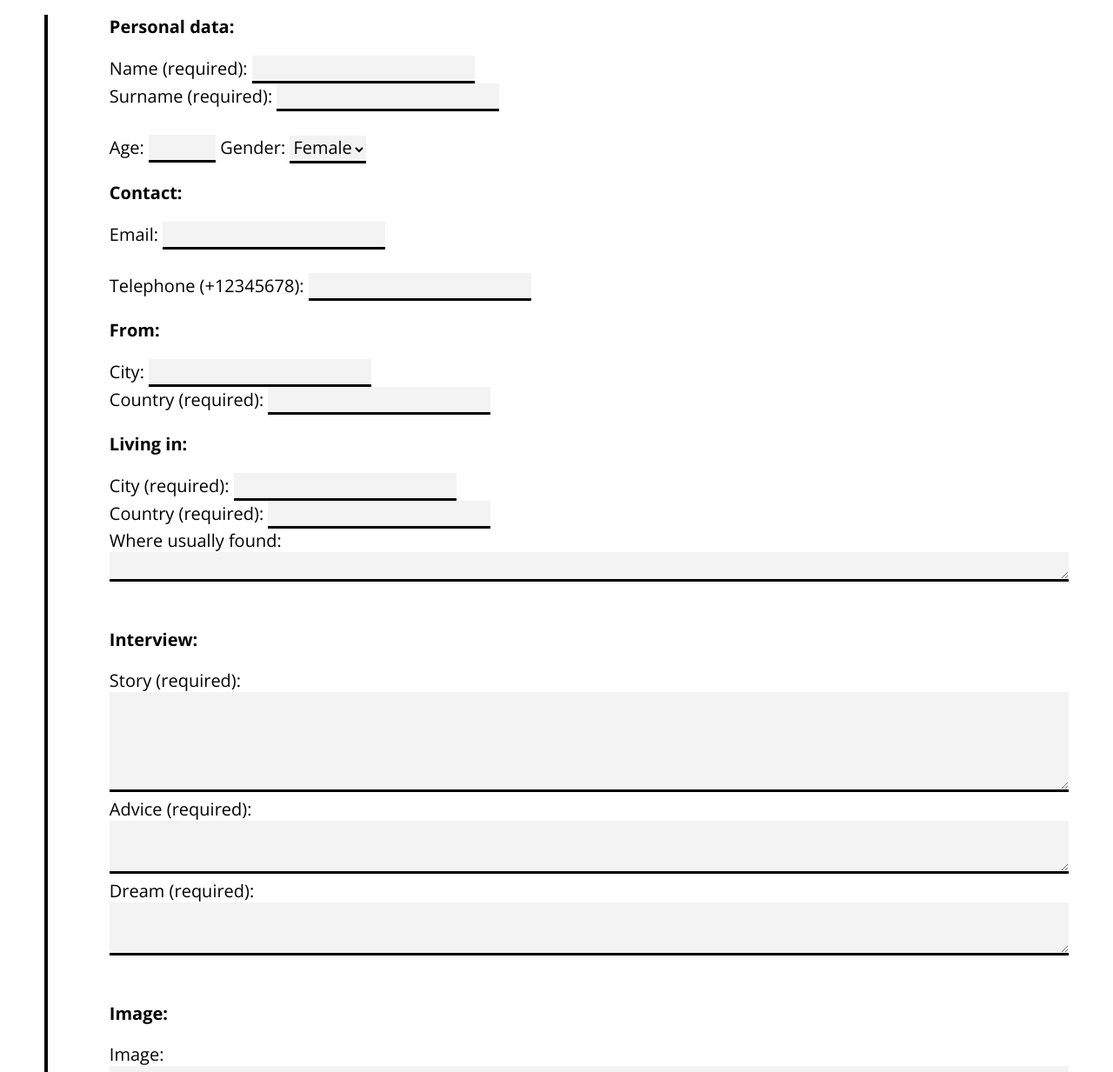
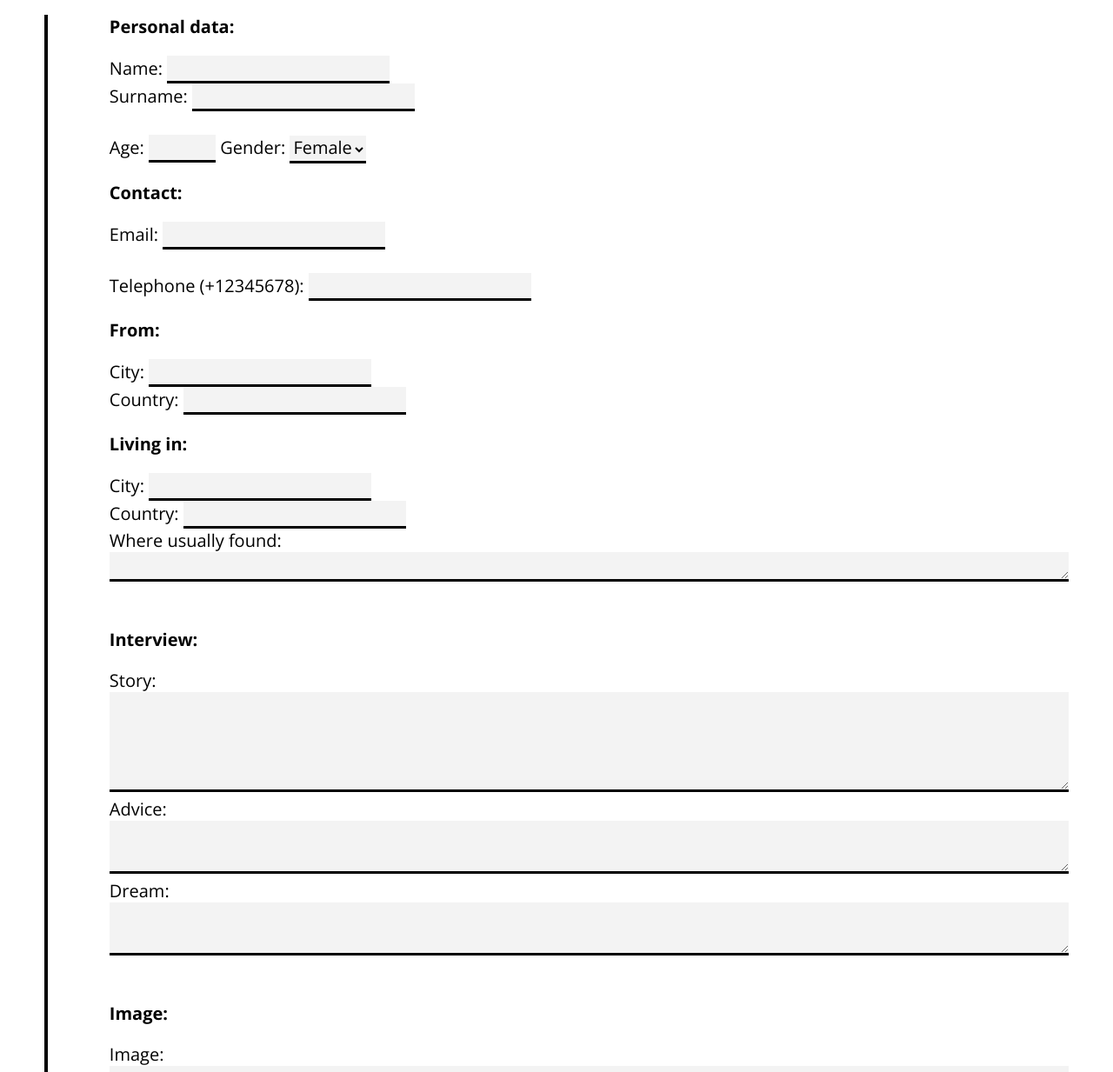
Before and after one commit to nicolasgasco/dibyourcar, a website: page public/add.html in a window 1280 px wide. Shown: the part 427-1660 px from the top of the page at 87% size. Drawn offline with nearby package versions, Linux system fonts and the light colour scheme; no server answers.

Commit message:
Deleted all "required" from text

```diff
--- a/public/add.html
+++ b/public/add.html
@@ -99,10 +99,10 @@
             <div id="new-story-form-container">
                 <form id="new-story-form" class="formatted-form form-left-border">
                     <p><b>Personal data:</b></p>
-                    <label for="new-story-name">Name (required):</label>
+                    <label for="new-story-name">Name:</label>
                     <input type="text" name="name" id="new-story-name" class="black-text" autocomplete="given-name" required>
                     <br>
-                    <label for="new-story-surname">Surname (required):</label>
+                    <label for="new-story-surname">Surname:</label>
                     <input type="text" name="surname" id="new-story-surname" class="black-text" autocomplete="family-name" required>
 
                     <br>
@@ -135,17 +135,17 @@
                     <input type="text" name="city-from" id="new-story-city-from" class="black-text" autocomplete="address-level2">
 
                     <br>
-                    <label for="new-story-country-from">Country (required):</label>
+                    <label for="new-story-country-from">Country:</label>
                     <input type="text" name="country-from" id="new-story-country-from" required class="black-text" autocomplete="country-name">
 
 
                     <p><b>Living in:</b></p>
-                    <label for="new-story-city">City (required):</label>
+                    <label for="new-story-city">City:</label>
                     <input type="text" name="city" id="new-story-city" autocomplete="address-level2" class="black-text" required>
 
                     <br>
 
-                    <label for="new-story-country">Country (required):</label>
+                    <label for="new-story-country">Country:</label>
                     <input type="text" name="country" id="new-story-country" autocomplete="country-name" class="black-text" required>
 
                     <br>
@@ -158,19 +158,19 @@
                     <br>
 
                     <p><b>Interview:</b></p>
-                    <label for="new-story-body">Story (required):</label>
+                    <label for="new-story-body">Story:</label>
                     <br>
                     <textarea name="story" id="new-story-body" rows="4" class="black-text" required></textarea>
 
                     <br>
 
-                    <label for="new-story-advice">Advice (required):</label>
+                    <label for="new-story-advice">Advice:</label>
                     <br>
                     <textarea name="advice" id="new-story-advice" rows="2" class="black-text" required></textarea>
 
                     <br>
 
-                    <label for="new-story-dream">Dream (required):</label>
+                    <label for="new-story-dream">Dream:</label>
                     <br>
                     <textarea name="dream" id="new-story-dream" rows="2" class="black-text" required></textarea>
 
```
Also changed, not shown: public/profile.js (+8 -8 lines).
